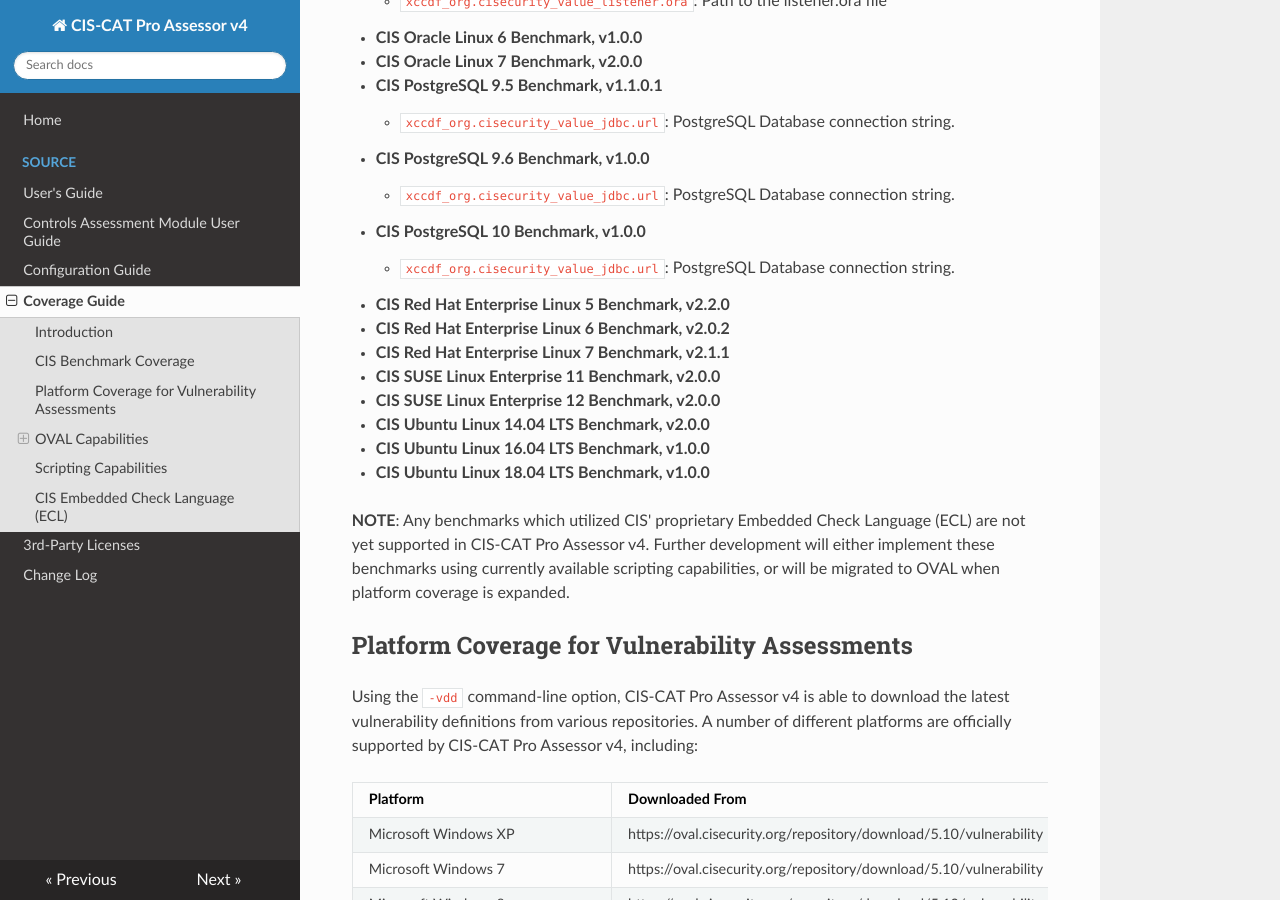
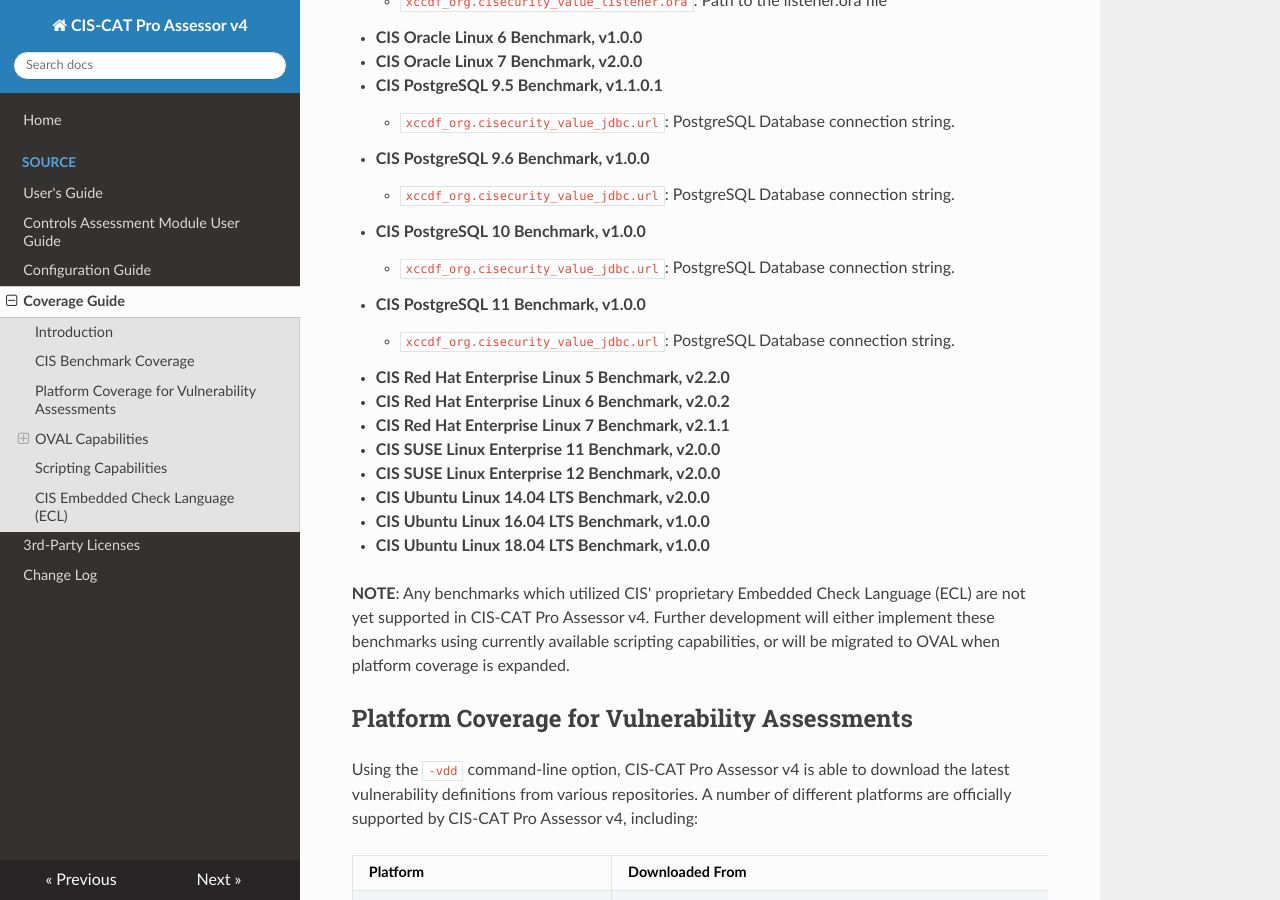
Before and after one commit to CISecurity/CCPA-Docs, an MkDocs documentation site: the page built from docs/Coverage Guide.md, in a window 1280 px wide and 900 px high, scrolled down 2988 px. Built offline with MkDocs 1.6.1, drawn with Linux system fonts in a browser that asks for light colours; nearby versions of some CDN libraries; some of the changed text lies outside the part shown.

```diff
--- a/docs/Coverage Guide.md
+++ b/docs/Coverage Guide.md
@@ -98,6 +98,8 @@ Note that any benchmark listed below which displays a bulleted list of "`id`:des
 - **CIS PostgreSQL 9.6 Benchmark, v1.0.0**
 	- `xccdf_org.cisecurity_value_jdbc.url`: PostgreSQL Database connection string.
 - **CIS PostgreSQL 10 Benchmark, v1.0.0**
+	- `xccdf_org.cisecurity_value_jdbc.url`: PostgreSQL Database connection string.
+- **CIS PostgreSQL 11 Benchmark, v1.0.0**
 	- `xccdf_org.cisecurity_value_jdbc.url`: PostgreSQL Database connection string.
 - **CIS Red Hat Enterprise Linux 5 Benchmark, v2.2.0**
 - **CIS Red Hat Enterprise Linux 6 Benchmark, v2.0.2**
```
Also changed, not shown: other parts of docs/Coverage Guide.md (+1 -1 lines), docs/Change Log.md (+12 -0 lines).
